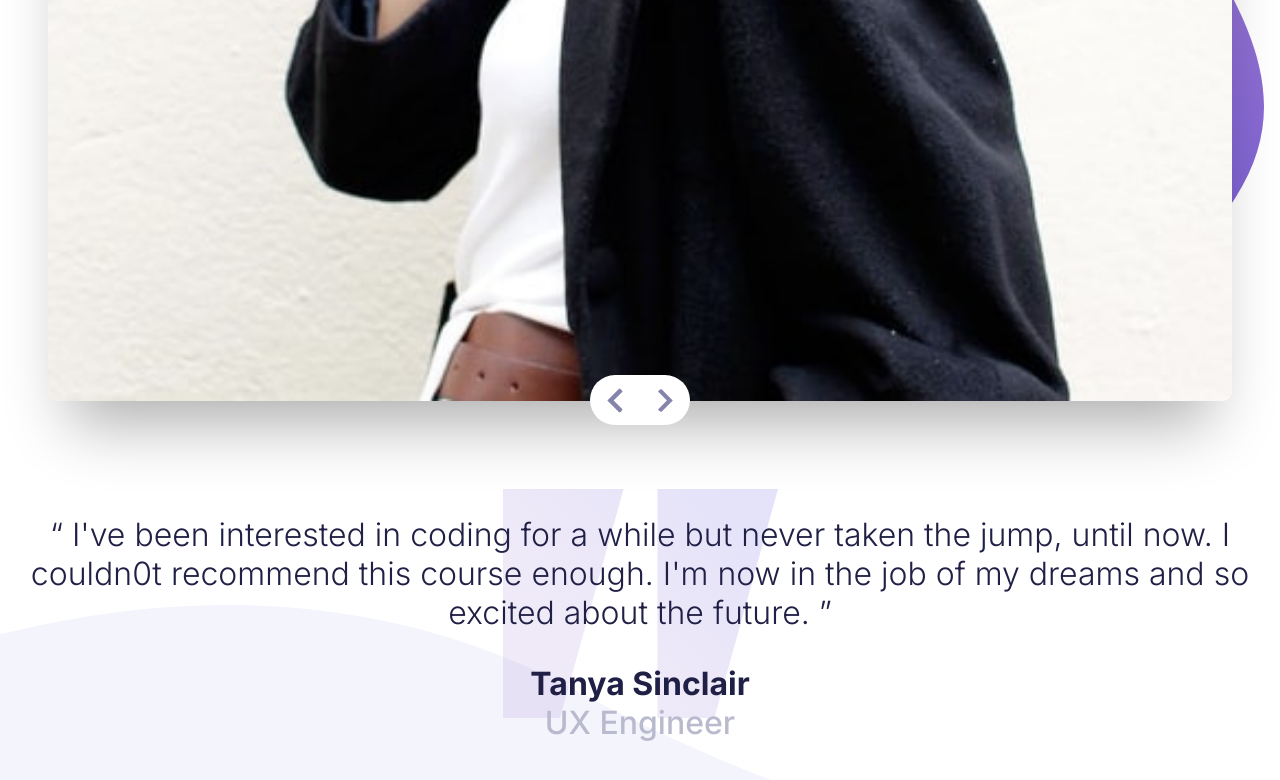
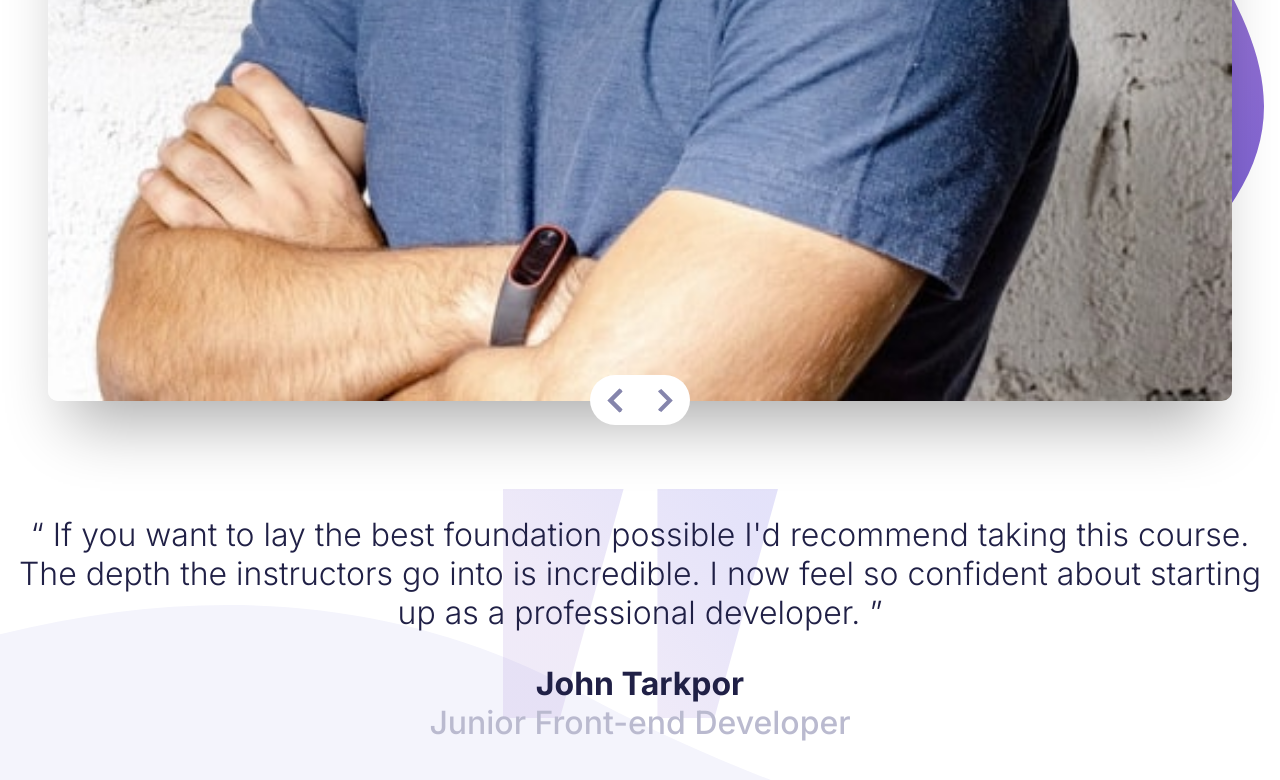
Before and after one commit to DynamesLuis/Coding-bootcamp-testimonials-slider---FM, a plain HTML site: page index.html in a window 1280 px wide. Both pictures are taken after a click on the button 615 px from the left and 1221 px from the top of the page. Shown: the part 821-1601 px from the top of the page. Drawn offline with Linux system fonts and the light colour scheme.

Commit message:
feat: show next and previous testimonial

```diff
--- a/index.html
+++ b/index.html
@@ -8,6 +8,7 @@
   <link rel="icon" type="image/png" sizes="32x32" href="./images/favicon-32x32.png">
   <title>Frontend Mentor | Coding Bootcamp Testimonials Slider</title>
   <link rel="stylesheet" href="style.css">
+  <script src="main.js" defer></script>
 </head>
 
 <body>
--- /dev/null
+++ b/main.js
@@ -0,0 +1,23 @@
+const $testimonials = document.querySelectorAll("article");
+let index = 0;
+
+$testimonials.forEach($testimonial => {
+    const $prevBtn = $testimonial.querySelector(".prev-Btn");
+    const $nextBtn = $testimonial.querySelector(".next-Btn");
+    $prevBtn.addEventListener("click", showSlide);
+    $nextBtn.addEventListener("click", showSlide);
+});
+
+function showSlide() {
+    $testimonials[index].classList.toggle("hidden");
+
+    if (index == 0) {
+        index = 1;
+    } else {
+        index = 0;
+    }
+
+
+    $testimonials[index].classList.toggle("hidden");
+
+}
```
